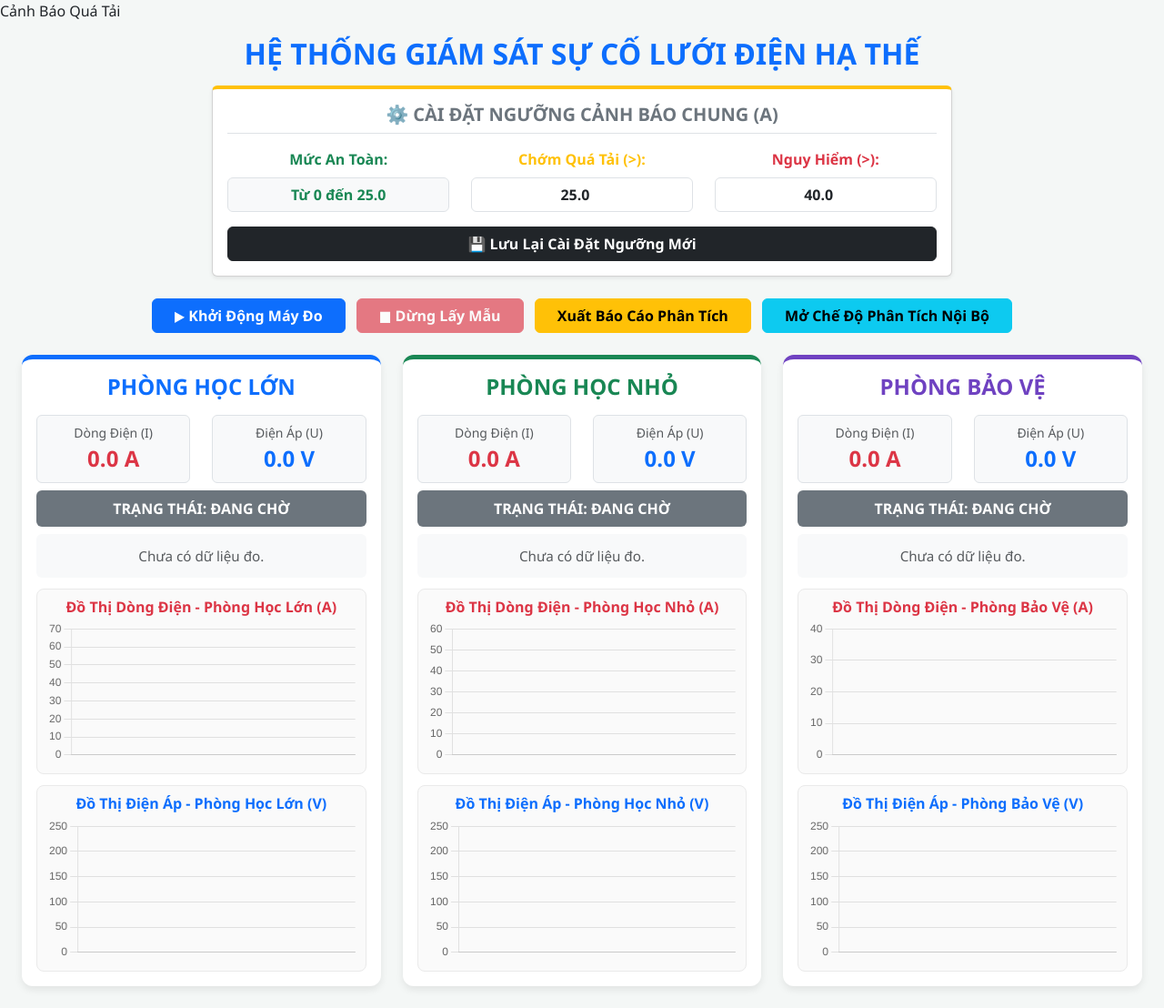
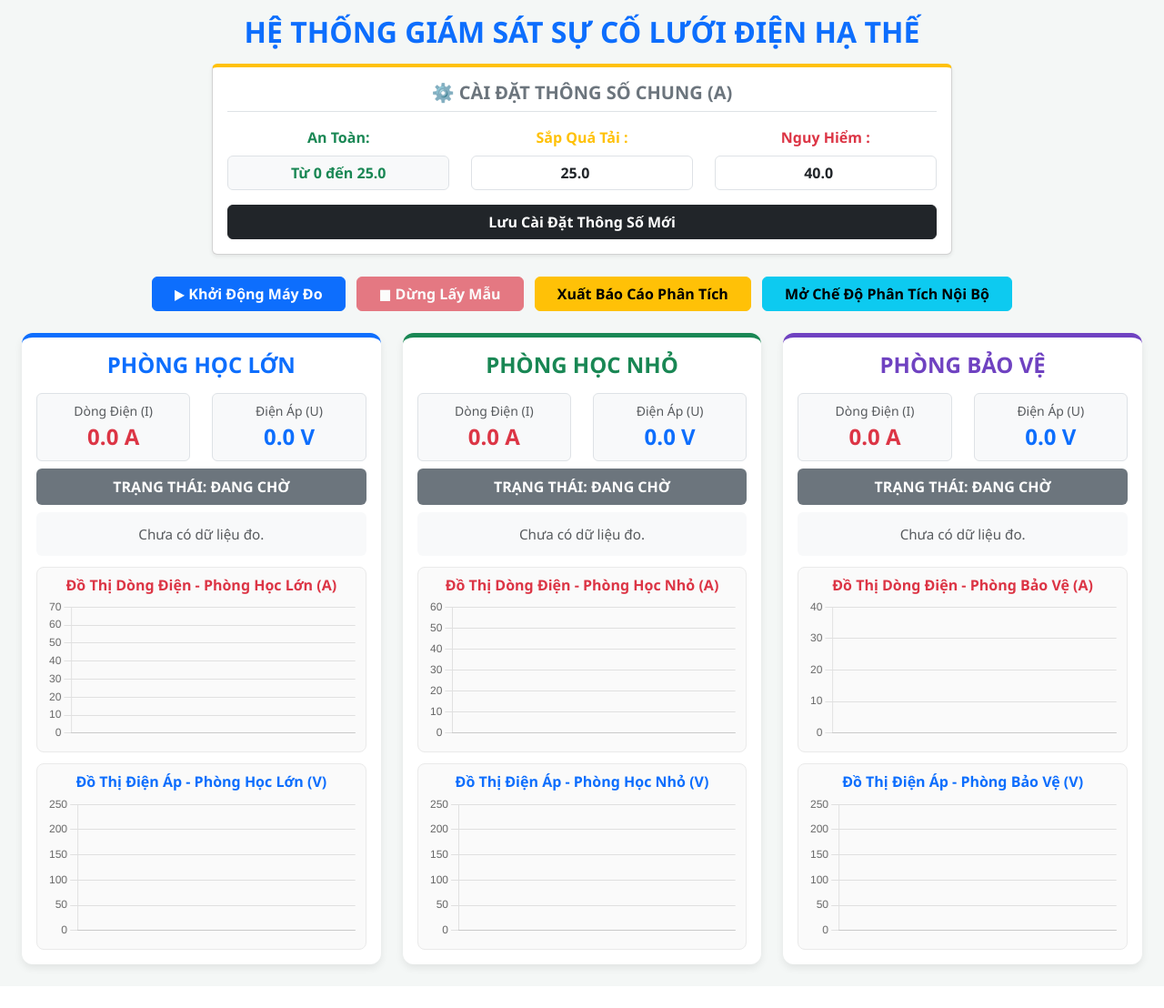
Before and after one commit to 1409narutiuzumaki-ux/hethonggiamsat-epu, a Flask app: page / in a window 1280 px wide. Shown: the whole page at 91% size. After the commit the page ends 1070 px from the top, so only its background shows below. Run offline with Flask 3, Linux system fonts and the light colour scheme; some libraries are stand-ins or nearby versions.

Commit message:
Update index.html

```diff
--- a/templates/index.html
+++ b/templates/index.html
@@ -3,7 +3,7 @@
 <head>
     <meta charset="UTF-8">
     <meta name="viewport" content="width=device-width, initial-scale=1.0">
-    </title> Cảnh Báo Quá Tải </title>
+    <title> Cảnh Báo Quá Tải </title>
     <link href="https://cdn.jsdelivr.net/npm/bootstrap@5.3.0/dist/css/bootstrap.min.css" rel="stylesheet">
     <script src="https://cdn.jsdelivr.net/npm/chart.js"></script>
     <script src="https://cdnjs.cloudflare.com/ajax/libs/socket.io/4.0.1/socket.io.js"></script>
@@ -30,22 +30,22 @@
         <div class="row mb-4 justify-content-center">
             <div class="col-md-10 col-lg-8">
                 <div class="card p-3 shadow-sm" style="border-top: 4px solid #ffc107;">
-                    <h5 class="text-secondary border-bottom pb-2 mb-3 text-center fw-bold">⚙️ CÀI ĐẶT NGƯỠNG CẢNH BÁO CHUNG (A)</h5>
+                    <h5 class="text-secondary border-bottom pb-2 mb-3 text-center fw-bold">⚙️ CÀI ĐẶT THÔNG SỐ CHUNG (A)</h5>
                     <div class="row text-center">
                         <div class="col-md-4 mb-2">
-                            <label class="form-label text-success fw-bold">Mức An Toàn:</label>
+                            <label class="form-label text-success fw-bold">An Toàn:</label>
                             <input type="text" id="displaySafe" class="form-control bg-light text-success fw-bold text-center" value="Từ 0 đến 25.0" disabled>
                         </div>
                         <div class="col-md-4 mb-2">
-                            <label class="form-label text-warning fw-bold">Chớm Quá Tải (>):</label>
+                            <label class="form-label text-warning fw-bold">Sắp Quá Tải :</label>
                             <input type="number" id="inputWarning" class="form-control text-center fw-bold" value="25.0" step="0.5" oninput="updateSafeDisplay()">
                         </div>
                         <div class="col-md-4 mb-3">
-                            <label class="form-label text-danger fw-bold">Nguy Hiểm (>):</label>
+                            <label class="form-label text-danger fw-bold">Nguy Hiểm :</label>
                             <input type="number" id="inputDanger" class="form-control text-center fw-bold" value="40.0" step="0.5">
                         </div>
                     </div>
-                    <button class="btn btn-dark w-100 fw-bold" onclick="updateThresholds()">💾 Lưu Lại Cài Đặt Ngưỡng Mới</button>
+                    <button class="btn btn-dark w-100 fw-bold" onclick="updateThresholds()"> Lưu Cài Đặt Thông Số Mới</button>
                 </div>
             </div>
         </div>
```
